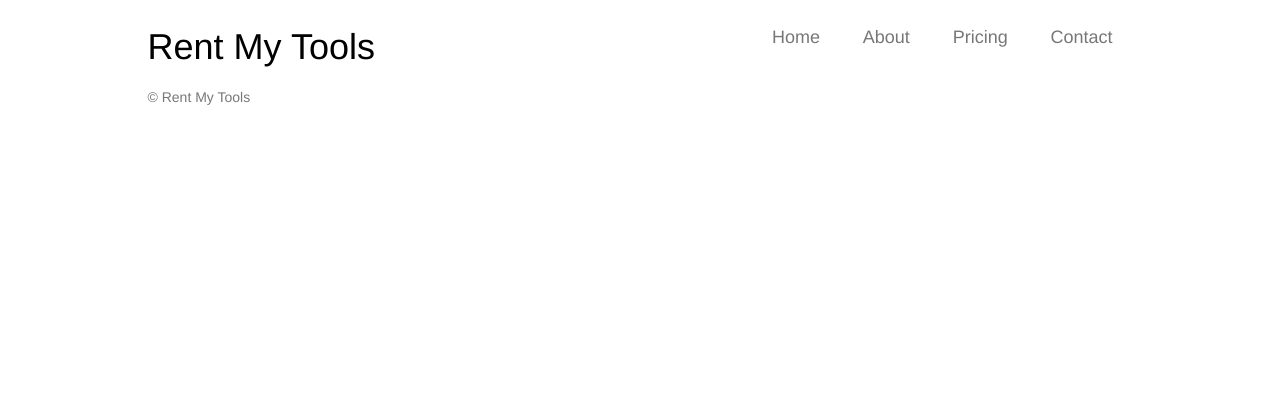
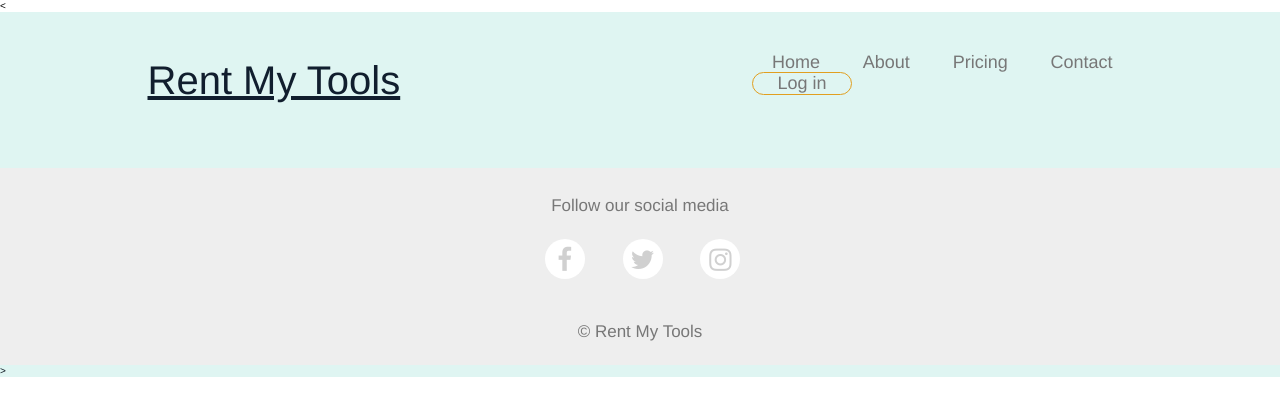
Before and after one commit to bw-use-my-tools/UMT-UI-Ndawi, a plain HTML site: page about.html in a window 1280 px wide. Drawn offline with nearby package versions, Linux system fonts and the light colour scheme.

Commit message:
updated nav and footer on about page

```diff
--- a/about.html
+++ b/about.html
@@ -1,29 +1,42 @@
 <!DOCTYPE html>
 <html lang="en">
+
 <head>
   <meta charset="UTF-8">
   <meta name="viewport" content="width=device-width, initial-scale=1.0">
   <meta http-equiv="X-UA-Compatible" content="ie=edge">
-  <link rel="stylesheet" href="css/index.css">
+  <!-- <link rel="stylesheet" href="css/index.css"> -->
+  <link rel="stylesheet" href="http://cdnjs.cloudflare.com/ajax/libs/font-awesome/4.6.3/css/font-awesome.min.css">
+  <link rel="stylesheet" href="css/index.css" type="text/css">
+  <link rel="stylesheet" href="normalize.css" type="text/css">
+
   <title>Rent My Tools</title>
 </head>
 <body>
-  <div class= "container">
-    <header>
-        <h1>Rent My Tools</h1>
+  <<div class="first-section">
+    <header class="landing container">
+      <h1>Rent My Tools</h1>
       <div class="navigation">
-      <nav>
+        <nav>
           <a href="index.html">Home</a>
           <a href="about.html">About</a>
           <a href=#>Pricing</a>
           <a href="#">Contact</a>
+          <div class="lite">
+            <a href="#">Log in</a>
+          </div>
+        </nav>
+      </div>
+    </header>
 
-      </nav>
-    </div>
-      </header>
-
-   <footer>
-  <p class="copyright">&copy; Rent My Tools</p>
-  </footer>
+      <footer id="myFooter">
+        <div class="footer-social">
+          <p>Follow our social media</p>
+          <a target="_blank" href="#" class="social-icons"><i class="fa fa-facebook"></i></a>
+          <a target="_blank" href="#" class="social-icons"><i class="fa fa-twitter"></i></a>
+          <a target="_blank" href="#" class="social-icons"><i class="fa fa-instagram"></i></a>
+          <p class="footer-copyright">&copy; Rent My Tools</p>
+        </div>
+      </footer>>
   </body>
 </html>
--- a/less/home-page.less
+++ b/less/home-page.less
@@ -59,12 +59,17 @@ header {
     margin: 2rem auto 0;
     max-width: 600px;
 
+
     a {
       text-decoration: none;
       font-size: 1.8rem;
       color: @textcolor;
       padding: 0 20px;
 
+    }
+    a:hover {
+      text-shadow: 0 8px 12px 0 rgba(0, 0, 0, 0.2);
+      transform: scale(1.025);
     }
     .lite{
       border: 1px solid  #E19F20;
@@ -229,21 +234,6 @@ font-style: normal;
     font-weight: 400;
     line-height: 17px;
 }
-//pricing table
-// h3{
-//   text-align: center;
-// }
-//
-// .pricing-table{
-//   width: 300px;
-//   display: flex;
-//   flex-wrap: wrap;
-// align-items: center;
-//     text-align: center;
-//
-//     justify-content: space-evenly;
-//
-// }
 
 
 .pricing {
@@ -335,6 +325,9 @@ button {
     flex: 0 0 100%;
     margin-bottom: 1em;
     width: 100%;
+
+    .ptag{
+      border-radius: 10px;
     }
 
     .package:hover {
@@ -346,3 +339,4 @@ button {
       padding: .75em 1.5em;
     }
   }
+  }
```
Also changed, not shown: index.html (+3 -3 lines), css/index.css. Lines whose indentation alone changed are shown as unchanged.
